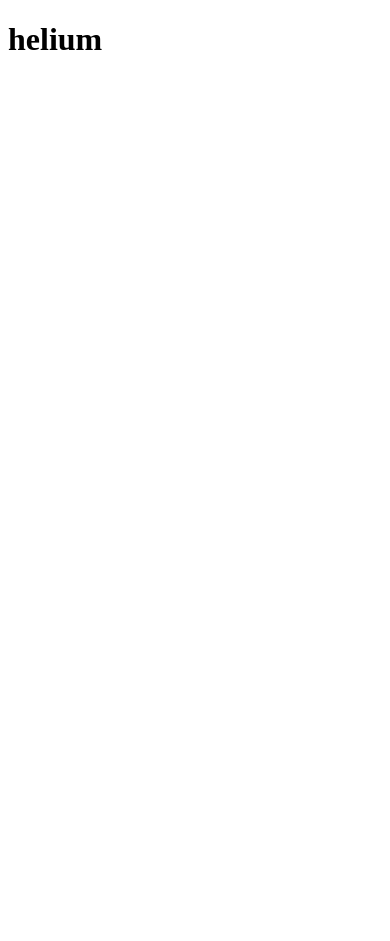
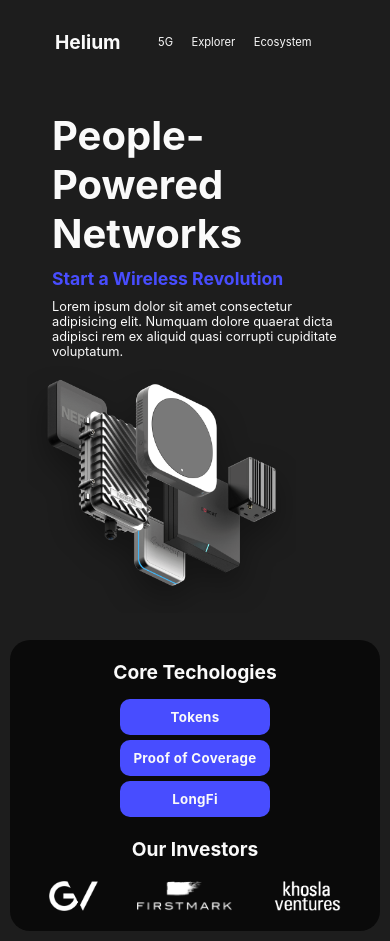
Before and after one commit to jdevillet/Helium-drill, a plain HTML site: page index.html in a window 390 px wide. Before the commit the page ends 844 px from the top, so only its background shows below. Drawn offline with Linux system fonts and the light colour scheme; a web font is replaced by a local one.

Commit message:
transfer

```diff
--- a/index.html
+++ b/index.html
@@ -1,14 +1,60 @@
 <!DOCTYPE html>
 <html lang="en">
+
 <head>
   <meta charset="UTF-8">
   <meta http-equiv="X-UA-Compatible" content="IE=edge">
   <meta name="viewport" content="width=device-width, initial-scale=1.0">
-  <title>Document</title>
+  <title>Helium drill</title>
+  <link rel="stylesheet" href="style.css">
 </head>
+
+
+
+
 <body>
-  <h1>helium
+  <nav>
+    <h3>Helium</h3>
+    <ul>
+      <li>5G</li>
+      <li>Explorer</li>
+      <li>Ecosystem</li>
+      <div class="dot"></div>
+    </ul>
+  </nav>
+  <div class="main">
+    <div class="container">
+      <h1>People-Powered Networks</h1>
+      <h2>Start a Wireless Revolution</h2>
+      <p>Lorem ipsum dolor sit amet consectetur adipisicing elit. Numquam dolore quaerat dicta adipisci rem ex aliquid
+        quasi corrupti cupiditate voluptatum.</p>
+    </div>
+    <div class="main-img">
+      <img src="./assets/img/main.png" alt="modem" id="modem">
+    </div>
+  </div>
+  <div class="footer">
+    <div class="footer-left">
+      <h4>Core Techologies</h4>
+      <div class="button">
+        <ul>
+          <li><button>Tokens</button></li>
+          <li><button>Proof of Coverage</button></li>
+          <li><button>LongFi</button></li>
+        </ul>
+      </div>
+    </div>
+    <div class="footer-right">
+      <h4>Our Investors</h4>
+      <div class="investors">
+        <div class="logo">
+          <img src="./assets/img/investlogo2blue.png" alt="logo2">
+          <img src="./assets/img/investlogo3blue.png" alt="logo3">
+          <img src="./assets/img/investlogo4blue.png" alt="logo4">
+        </div>
+      </div>
+    </div>
+  </div>
+</body>
 
-  </h1>
-</body>
 </html>
--- /dev/null
+++ b/style.css
@@ -0,0 +1,230 @@
+@font-face {
+  font-family: "Inter";
+  src: url(./assets/fonts/Inter-VariableFont_slnt\wght.ttf);
+}
+
+* {
+  font-family: "Inter", sans-serif;
+  box-sizing: border-box;
+  margin: 0;
+  padding: 0;
+  list-style-type: none;
+  margin-block: 0;
+  color: #fafafa;
+}
+
+body {
+  background: #1d1d1d;
+}
+/********** NAV **********/
+nav {
+  display: flex;
+  justify-content: space-between;
+  align-items: center;
+  padding: 15px 55px;
+}
+nav ul {
+  display: flex;
+  width: 50%;
+}
+nav h3 {
+  font-size: 1.8rem;
+}
+nav h3:hover {
+  cursor: pointer;
+}
+nav ul {
+  display: flex;
+  justify-content: space-between;
+  align-items: center;
+  padding: 0 5px;
+}
+nav li {
+  padding: 20px 0;
+}
+
+/************ MAIN ************/
+
+.main {
+  display: grid;
+  grid-template-columns: 50% 50%;
+  align-items: center;
+  margin: 20px;
+  padding: 7px;
+}
+.container {
+  margin: 0 25px;
+}
+.container h1 {
+  font-size: 5rem;
+}
+.container h2 {
+  color: #484dff;
+  font-size: 2rem;
+  padding: 10px 0;
+}
+.container p {
+  font-size: 0.8rem;
+}
+.main-img {
+  padding: 20px;
+  overflow: hidden;
+}
+.main-img img {
+  width: 50%;
+}
+#modem {
+  filter: drop-shadow(0px 15px 15px rgba(0, 0, 0, 0.318));
+  position: relative;
+  width: 100%;
+  margin: 0 auto;
+  animation: modem 2.3s forwards;
+}
+@keyframes modem {
+  0% {
+    left: -110%;
+  }
+
+  100% {
+    left: 0%;
+  }
+}
+
+/************ FOOTER ************/
+
+.footer {
+  background: rgb(10, 10, 10);
+  display: grid;
+  grid-template-columns: 33% 67%;
+  margin: 10px;
+  padding: 20px;
+  border-radius: 20px;
+}
+.footer-left {
+  padding: 0 15px 0 0;
+}
+.footer h4 {
+  font-size: 1.2rem;
+}
+.button {
+  width: 160px;
+}
+.button li {
+  margin: 5px;
+}
+.button button {
+  background: #484dff;
+  cursor: pointer;
+  outline: none;
+  border: none;
+  padding: 10px;
+  border-radius: 10px;
+  width: 100%;
+  margin: 0 auto;
+  font-weight: 700;
+  letter-spacing: 0.3px;
+  transition: 0.3s;
+}
+.button button:hover {
+  background: #2e35f4;
+  transform: scale(105%);
+}
+
+.investors {
+  display: flex;
+  height: 86%;
+  justify-content: center;
+  align-items: center;
+}
+.logo {
+  display: flex;
+  justify-content: space-around;
+  width: 100%;
+}
+.logo img {
+  height: 60px;
+}
+/* **********REPSONSIVE********** */
+
+@media screen and (max-width: 960px) {
+  .container h1 {
+    font-size: 4rem;
+  }
+  .container h2 {
+    font-size: 1.6rem;
+  }
+  .investors {
+    padding: 10px 0 0 0;
+  }
+  .investors img {
+    height: 50px;
+  }
+}
+@media screen and (max-width: 750px) {
+  .container h1 {
+    font-size: 3rem;
+  }
+  .container h2 {
+    font-size: 1.1rem;
+  }
+}
+@media screen and (max-width: 630px) {
+  nav h3 {
+    font-size: 1.5rem;
+  }
+  nav ul {
+    width: 65%;
+  }
+  nav li {
+    font-size: 0.9rem;
+  }
+  .main {
+    display: block;
+  }
+  .main-img {
+    width: 80%;
+  }
+  .footer {
+    display: block;
+    text-align: center;
+  }
+  .footer-left {
+    padding: 0 0 15px;
+  }
+  h4 {
+    padding: 0 0 10px;
+  }
+
+  .button {
+    display: block;
+    margin: 0 auto;
+  }
+  .investors img {
+    height: 30px;
+  }
+}
+@media screen and (max-width: 457px) {
+  .container h1 {
+    font-size: 2.5rem;
+  }
+}
+@media screen and (max-width: 400px) {
+  nav h3 {
+    font-size: 1.2rem;
+  }
+  nav li {
+    font-size: 0.7rem;
+  }
+}
+
+@media screen and (max-width: 330px) {
+  .container h1 {
+    font-size: 2rem;
+  }
+  .container h2 {
+    font-size: 1.1rem;
+  }
+  .investors img {
+    height: 20px;
+  }
+}
```
Also changed, not shown: assets/fonts/Inter-VariableFont_slnt,wght.ttf (added), assets/img/investlogo2blue.png (added), assets/img/investlogo3blue.png (added), assets/img/investlogo4blue.png (added), assets/img/main.png (added), 1 other file.
